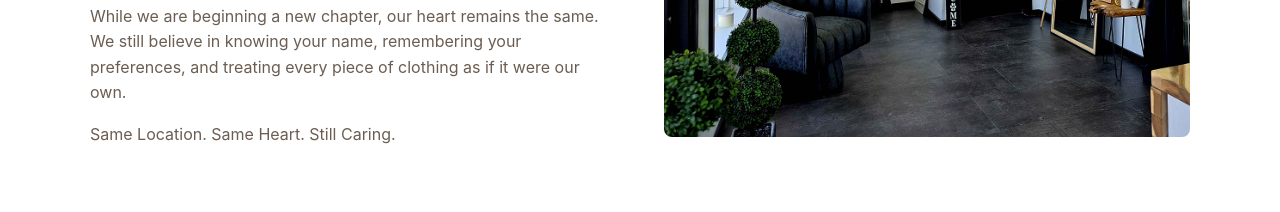
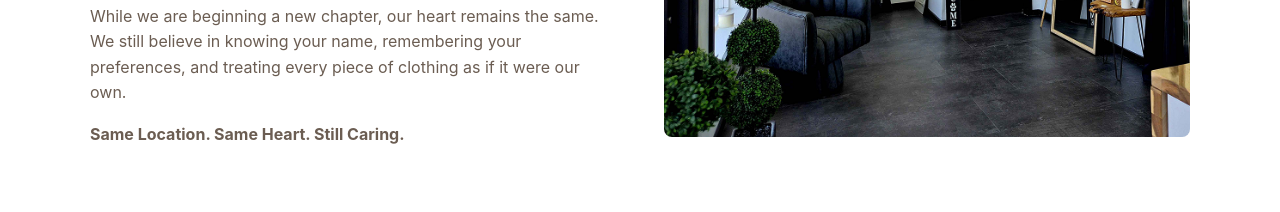
Before and after one commit to notEmmi/kandb, a React (Vite) app: page / in a window 1280 px wide. Shown: the part 3480-3692 px from the top of the page. Built offline with nearby package versions, Linux system fonts and the light colour scheme.

Commit message:
fix: bold the tagline in About Us section for emphasis

```diff
--- a/src/App.jsx
+++ b/src/App.jsx
@@ -171,7 +171,7 @@ function App() {
             <p>For over 50 years, our doors have been open to this community, built on a foundation of precision, pride, and genuine love for the people we serve. What started as a one man's dedication to the craft of quality dry cleaning has grown into a local landmark of trust.</p>
             <p>Two years ago, we stepped into this story as the new stewards of his legacy. To us, this isn't just a business—it's a responsibility. We are committed to honoring the history of this shop by providing the same meticulous attention to detail from expert repairs and alterations to careful handling of every garment.</p>
             <p>While we are beginning a new chapter, our heart remains the same. We still believe in knowing your name, remembering your preferences, and treating every piece of clothing as if it were our own.</p>
-            <p className="">Same Location. Same Heart. Still Caring.</p>
+            <p><b>Same Location. Same Heart. Still Caring.</b></p>
           </div>
 
           <div className="about-visual">
```
